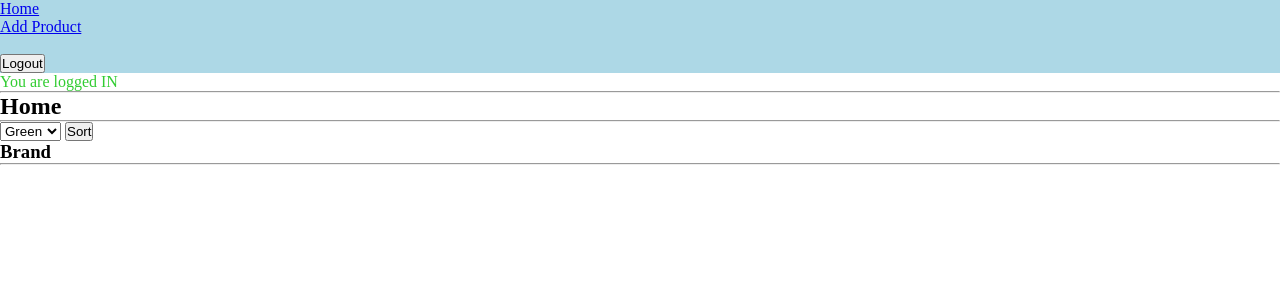
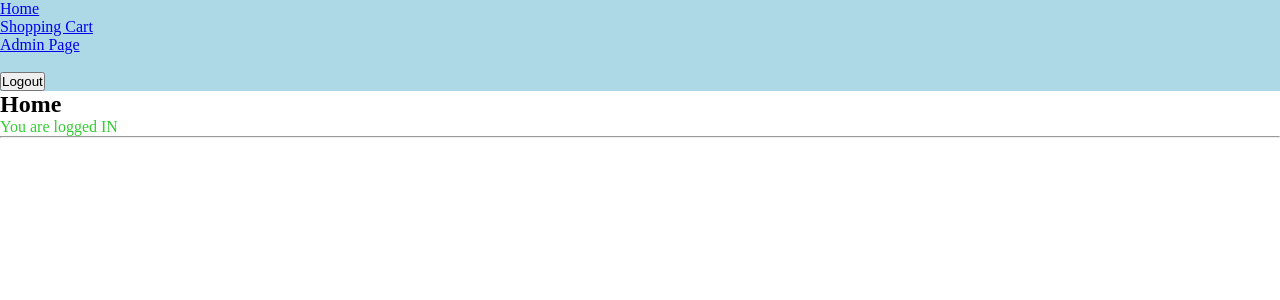
Before and after one commit to TobiasAbrahamsson/Ecommerce_API, a PHP site: page / in a window 1280 px wide. Shown: the top 300 px of the page. Run offline with PHP 8.4, Linux system fonts and the light colour scheme; the visitor is signed in with stand-in values (Sample User, id 1); data that the repository does not hold is empty.

Commit message:
created admin page

```diff
--- a/addPostForm.php
+++ b/addPostForm.php
@@ -1,5 +1,7 @@
 <?php
     include 'header.php';
+    echo "<h1>Admin Page</h1>";
+    include 'adminHeader.php';
 ?>
 
 <section>
--- a/css/style.css
+++ b/css/style.css
@@ -28,3 +28,19 @@ img {
   width: 300px;
   height: 200px;
 }
+
+#products {
+  background: limegreen;
+  border: solid 2px black;
+  padding: 5px;
+  width: 40%;
+  margin-left: 30%;
+}
+
+table th {
+  background: #efefef;
+}
+
+.adminNavbar {
+  background: palegreen;
+}
--- a/header.php
+++ b/header.php
@@ -1,5 +1,6 @@
 <?php
     session_start();
+    require 'config/database_handler.php';
 ?>
 
 <!DOCTYPE html>
@@ -15,12 +16,17 @@
     <nav>
         <ul>
             <li><a href="index.php">Home</a></li>
-            <li><a href="addPostForm.php">Add Product</a></li>
+            <li><a href="shoppingCart.php">Shopping Cart</a></li>
+            <?php
+                if (isset($_SESSION['admin'])) {
+                    echo '<li><a href="adminPage.php">Admin Page</a></li>';
+                }
+            ?>
         </ul>
         <br>
         <ul>
             <?php
-                if (isset($_SESSION['user_id'])) {
+                if (isset($_SESSION['user_id']) || isset($_SESSION['admin'])) {
                     echo '
                         <li>
                             <form action="v1/users/logout.php" method="POST">
--- a/index.php
+++ b/index.php
@@ -4,9 +4,15 @@
 ?>
 
 <section>
+
+    <h1>Home</h1>
+
     <?php
         if (isset($_SESSION['user_id'])) {
             echo '<p class="login-status">You are logged IN</p>';
+        }
+        elseif (isset($_SESSION['admin'])) {
+            echo '<p class="login-status">You are logged IN as Admin</p>';
         }
         else {
             echo '<p class="logout-status">You are logged OUT</p>';
@@ -15,51 +21,36 @@
 
     <hr>
 
-    <h1>Home</h1>
-
-    <hr>
-
-    <form method="GET">
-        <select name="colorSorter">
-            <option value="green">Green</option>
-            <option value="yellow">Yellow</option>
-            <option value="blue">Blue</option>
-        </select>
-        <button type="submit" name="submit">Sort</button>
-    </form>
-
-    <h3>Brand</h3>
-
-    <hr>
-
     <?php
 
-        if (!isset($_GET['submit'])) {
-            $sql = "SELECT * FROM products;";
-            $result = mysqli_query($conn, $sql);
+        $sql = "SELECT * FROM products;";
+        $result = mysqli_query($conn, $sql);
+        if (mysqli_num_rows($result) > 0) {
             while ($row = mysqli_fetch_array($result)) {
-                echo "<div id='products'>";
-                    echo "<img src='images/".$row['product_image']."' alt='product'>";
-                    echo "<p>".$row['product_name']."</p>";
-                    echo "<p>".$row['product_price']."</p>";
-                    echo "<p>".$row['product_description']."</p>";
-                    echo "<p>".$row['product_color']."</p>";
-                echo "</div>";
-            }
-        }
-        else {
-            $color = $_GET['colorSorter'];
-
-            $sql = "SELECT * FROM products WHERE product_color = '$color';";
-            $result = mysqli_query($conn, $sql);
-            while ($row = mysqli_fetch_array($result)) {
-                echo "<div id='products'>";
-                    echo "<img src='images/".$row['product_image']."' alt='product'>";
-                    echo "<p>".$row['product_name']."</p>";
-                    echo "<p>".$row['product_price']."</p>";
-                    echo "<p>".$row['product_description']."</p>";
-                    echo "<p>".$row['product_color']."</p>";
-                echo "</div>";
+                ?>
+                <form method="POST" action="index.php>">
+                    <div id="products">
+                        <img src="images/<?php echo $row['product_image']; ?>">
+                        <h3><?php echo $row['product_name']; ?></h3>
+                        <h3><?php echo $row['product_price']; ?></h3>
+                        <p><?php echo $row['product_description']; ?></p>
+                        <input type="hidden" name="hidden_name" value="<?php echo $row['product_name']; ?>">
+                        <input type="hidden" name="hidden_price" value="<?php echo $row['product_price']; ?>">
+                        <?php
+                            if ($row['product_quantity'] > 0) {
+                                echo '
+                                <input type="text" name="selectQuantity" value="1">
+                                <br>
+                                <button type="submit" name="cart-submit">Add to cart</button>
+                                ';
+                            }
+                            else {
+                                echo "Out of stock";
+                            }
+                        ?>
+                    </div>
+                </form>
+                <?php
             }
         }
     ?>
```
Also changed, not shown: adminHeader.php (added, +8 -0 lines), adminPage.php (added, +9 -0 lines), editUsers.php (added, +43 -0 lines), shoppingCart.php (added, +7 -0 lines), v1/users/login.php (+13 -3 lines), images/nedladdning (1).jfif (added).
